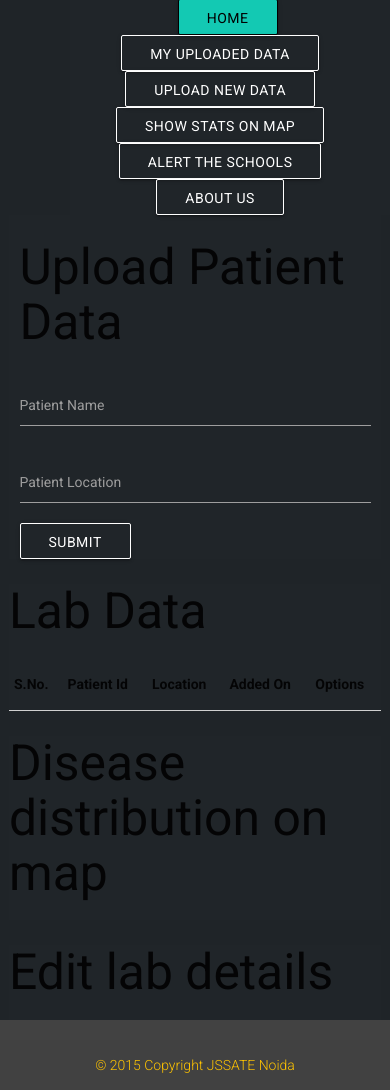
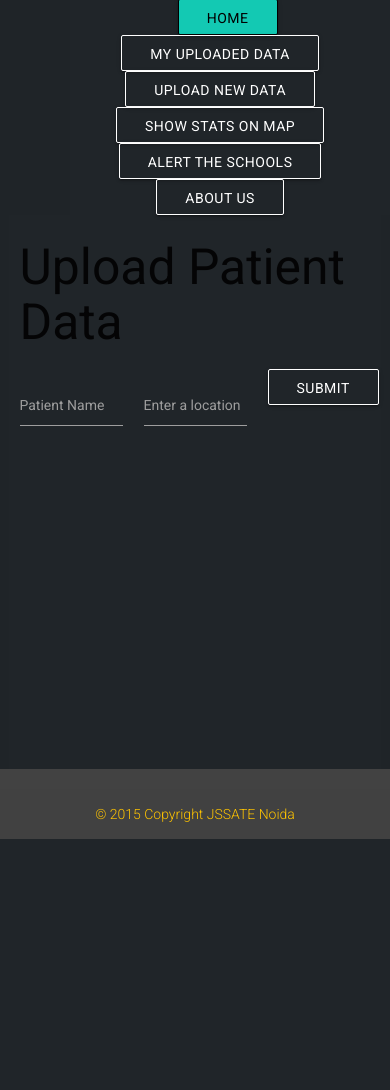
Before and after one commit to DESHRAJ/h1n1, a Django app: template h1n1/templates/mdashboard.html in a window 390 px wide. Shown: the part 72-1162 px from the top of the page. After the commit the page ends 911 px from the top, so only its background shows below. Run offline with Django 3.2, Linux system fonts and the light colour scheme; the template is opened without the code that fills it, so the values that code supplies are empty; parts of the project's set-up code (start-up, migrations or seed data) failed here and were passed over; some libraries are stand-ins or nearby versions.

Commit message:
gmaps loaded on dashboard

```diff
--- a/h1n1/templates/mdashboard.html
+++ b/h1n1/templates/mdashboard.html
@@ -21,29 +21,12 @@
         outline: none;
         box-shadow: 0 2px 6px rgba(0, 0, 0, 0.3);
       }
-
-      #pac-input {
-        background-color: #fff;
-        padding: 0 11px 0 13px;
-        width: 400px;
-        font-family: Roboto;
-        font-size: 15px;
-        font-weight: 300;
-        text-overflow: ellipsis;
+      #map-canvas {
+        width: 100%;
+        height: 400px;
+        transition:all .3s ease;
       }
-
-      #pac-input:focus {
-        border-color: #4d90fe;
-        margin-left: -1px;
-        padding-left: 14px;  /* Regular padding-left + 1. */
-        width: 401px;
-      }
-
-      .pac-container {
-        font-family: Roboto;
-      }
-
-      }
+    }
 
     </style>
     <script>
@@ -56,10 +39,10 @@ function initialize() {
     mapOptions);
 
   var input = /** @type {HTMLInputElement} */(
-      document.getElementById('pac-input'));
+      document.getElementById('address'));
   var  image = 'http://www.google.com/intl/en_us/mapfiles/ms/micons/blue-dot.png';
   var types = document.getElementById('type-selector');
-  map.controls[google.maps.ControlPosition.TOP_LEFT].push(input);
+  // map.controls[google.maps.ControlPosition.TOP_LEFT].push(input);
   map.controls[google.maps.ControlPosition.TOP_LEFT].push(types);
 
   var autocomplete = new google.maps.places.Autocomplete(input);
@@ -154,10 +137,10 @@ google.maps.event.addDomListener(window, 'load', initialize);
   <main>
       <div class="row center" id="row1">
         <div class="col s12 m12 l12">
-              <a class="active waves-effect waves-light btn">Home</a>
-              <a class="waves-effect waves-light btn">MY Uploaded Data</a>
-              <a class="waves-effect waves-light btn">Upload New Data</a>
-              <a class="waves-effect waves-light btn">Show stats on map</a>
+              <a class="active waves-effect waves-light btn" href="/">Home</a>
+              <a class="waves-effect waves-light btn" >MY Uploaded Data</a>
+              <a class="waves-effect waves-light btn" href="/dashboard">Upload New Data</a>
+              <a class="waves-effect waves-light btn" href="/showdata">Show stats on map</a>
               <a class="waves-effect waves-light btn">Alert the Schools</a>
               <a class="waves-effect waves-light btn">About Us</a>
         </div>
@@ -200,73 +183,33 @@ google.maps.event.addDomListener(window, 'load', initialize);
             </div>
         </div>
       </div>
-    <div class="container">
+      <div class="container">
+
       <div class="row one">
         <div class="col s12">
           <h2>Upload Patient Data</h2>
           <form action="/savelocation"  method="POST" name="submitForm">
              {% csrf_token %}
             <div class="row">
-              <div class="input-field col s12">
+              <div class="input-field col s4">
                 <input id="name" type="text" class="validate" name="name">
                 <label for="name">Patient Name</label>
               </div>
-                <div class="input-field col s12">
+                <div class="input-field col s4">
                 <input id="address" type="text" class="validate" name="address">
-                <label for="address">Patient Location</label>
+                <label for="address">Enter a location</label>
               </div>
+              <div class="col s4">
+              <a class="waves-effect waves-light btn" HREF="javascript:document.submitForm.submit()">Submit</a>
+              </div>
+              <div id="map-canvas"></div>
               <input type="hidden" id="latitude" name ="latitude"/>
               <input type="hidden" id="longitude" name="longitude"/>
-              <div id="map-canvas"></div>
-              <div class="col s12">
-              <a class="waves-effect waves-light btn" HREF="javascript:document.submitForm.submit()">Submit</a>
-              </div>
             </div>
           </form>
         </div>
       </div>
-      <div class="row two">
-        <div class="col-sm-12">
-          <h2>Lab Data</h2>
-          <div class="table-responsive">
-            <table class="table table-bordered table-striped">
-              <thead>
-                <tr>
-                  <th>S.No.</th>
-                  <th>Patient Id</th>
-                  <th>Location</th>
-                  <th>Added On</th>
-                  <th>Options</th>
-                </tr>
-              </thead>
-              <tbody>
-                {% for each in all_patients %}
-                <tr>
-                  <td>{{forloop.counter}}</td>
-                  <td>Ab5542</td>
-                  <td>{{each.address}}</td>
-                  <td>{{each.visitDate|date:"d M Y"}}</td>
-                  <td><a href="javascript:" class="btn btn-inverse" title="Edit"><span class="fui-new"></span></a> <a href="javascript:" class="btn btn-inverse" title="Delete"><span class="fui-trash"></span></a></td>
-                </tr>
-                {% endfor %}
-
-              </tbody>
-            </table>
-          </div>
-        </div>
       </div>
-      <div class="row three">
-        <div class="col-sm-12">
-          <h2>Disease distribution on map</h2>
-          <div id="map-canvas"></div>
-        </div>
-      </div>
-      <div class="row four">
-        <div class="col-sm-12">
-          <h2>Edit lab details</h2>
-        </div>
-      </div>
-    </div>
   </main>
   <script type="text/javascript" src="https://code.jquery.com/jquery-2.1.1.min.js"></script>
   <script src="https://cdnjs.cloudflare.com/ajax/libs/materialize/0.95.3/js/materialize.min.js"></script>
```
Also changed, not shown: h1n1/views.py (+10 -3 lines), 2 other files.
